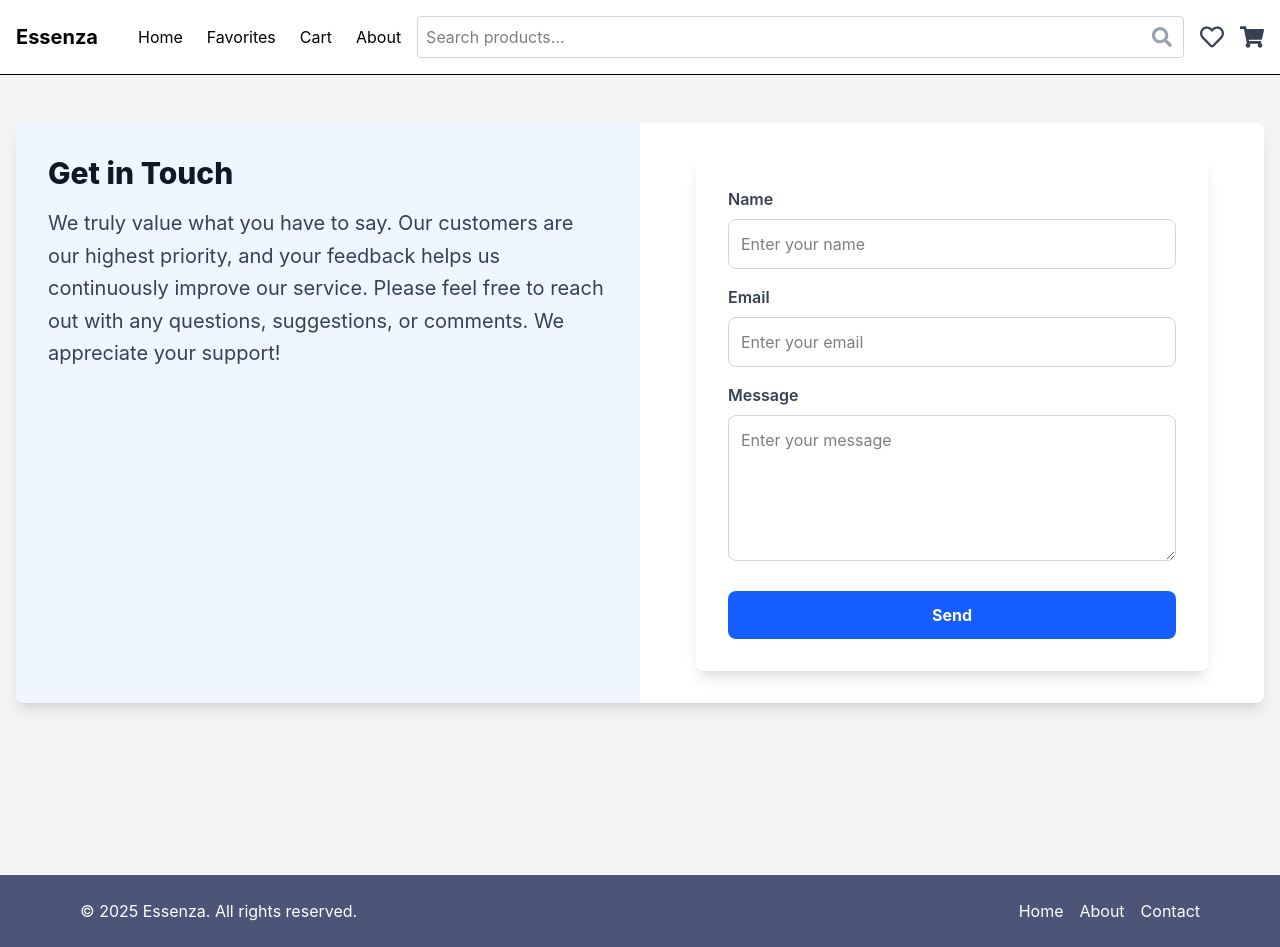
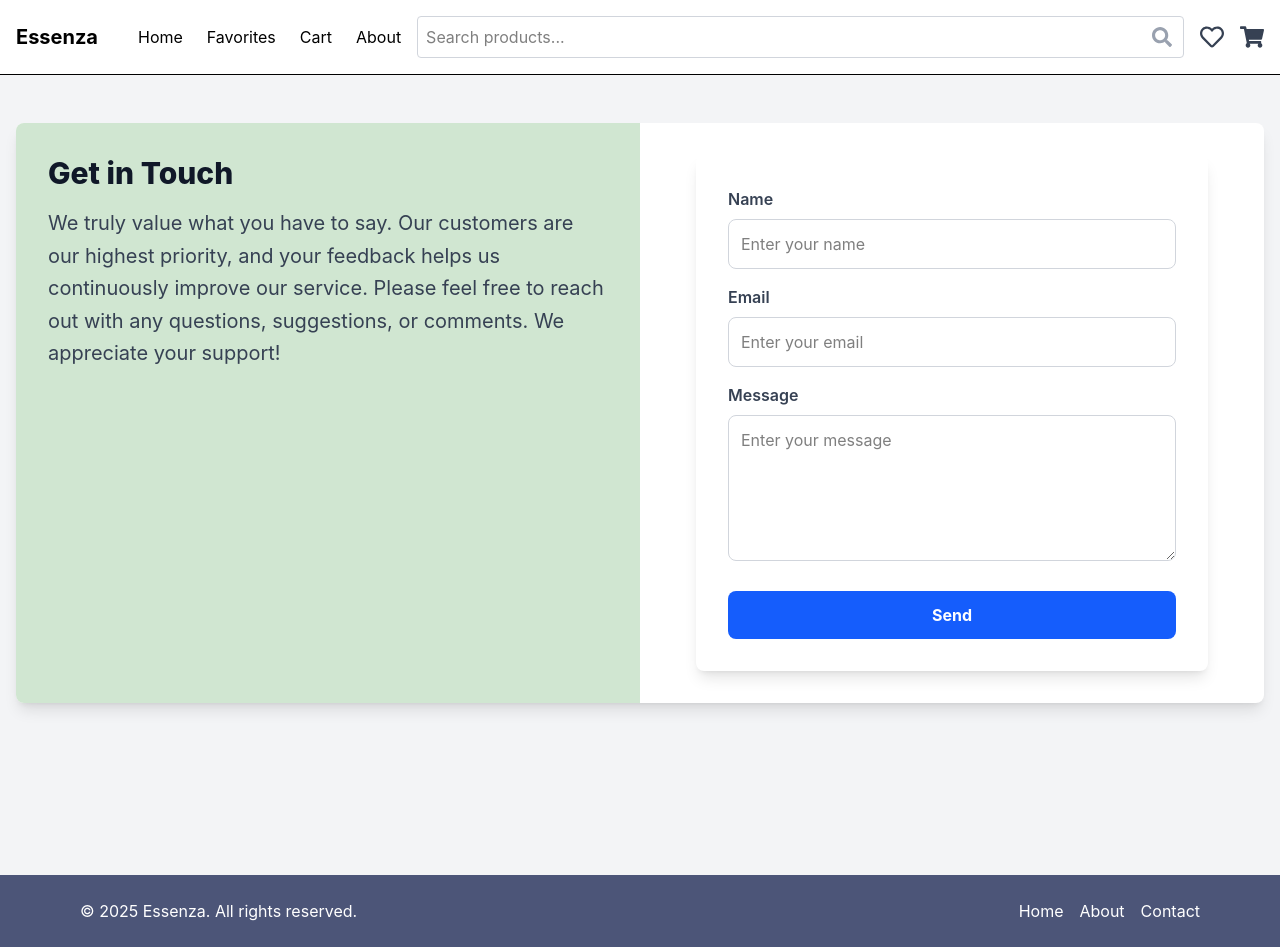
Before and after one commit to EPetrineLynghaug/CA-SHOP, a React (Vite) app: page /about in a window 1280 px wide. Built offline with nearby package versions, Linux system fonts and the light colour scheme.

Commit message:
small fix

```diff
--- a/src/pages/About.jsx
+++ b/src/pages/About.jsx
@@ -10,7 +10,7 @@ const About = () => {
         <div className="bg-white shadow-lg rounded-lg overflow-hidden">
           <div className="md:flex">
             {/* Venstre kolonne – Informasjonstekst */}
-            <div className="md:w-1/2 p-8 bg-blue-50">
+            <div className="md:w-1/2 p-8 bg-[#D0E6D1]">
               <h2 className="text-3xl font-extrabold text-gray-900 mb-4 text-left">
                 Get in Touch
               </h2>
```
